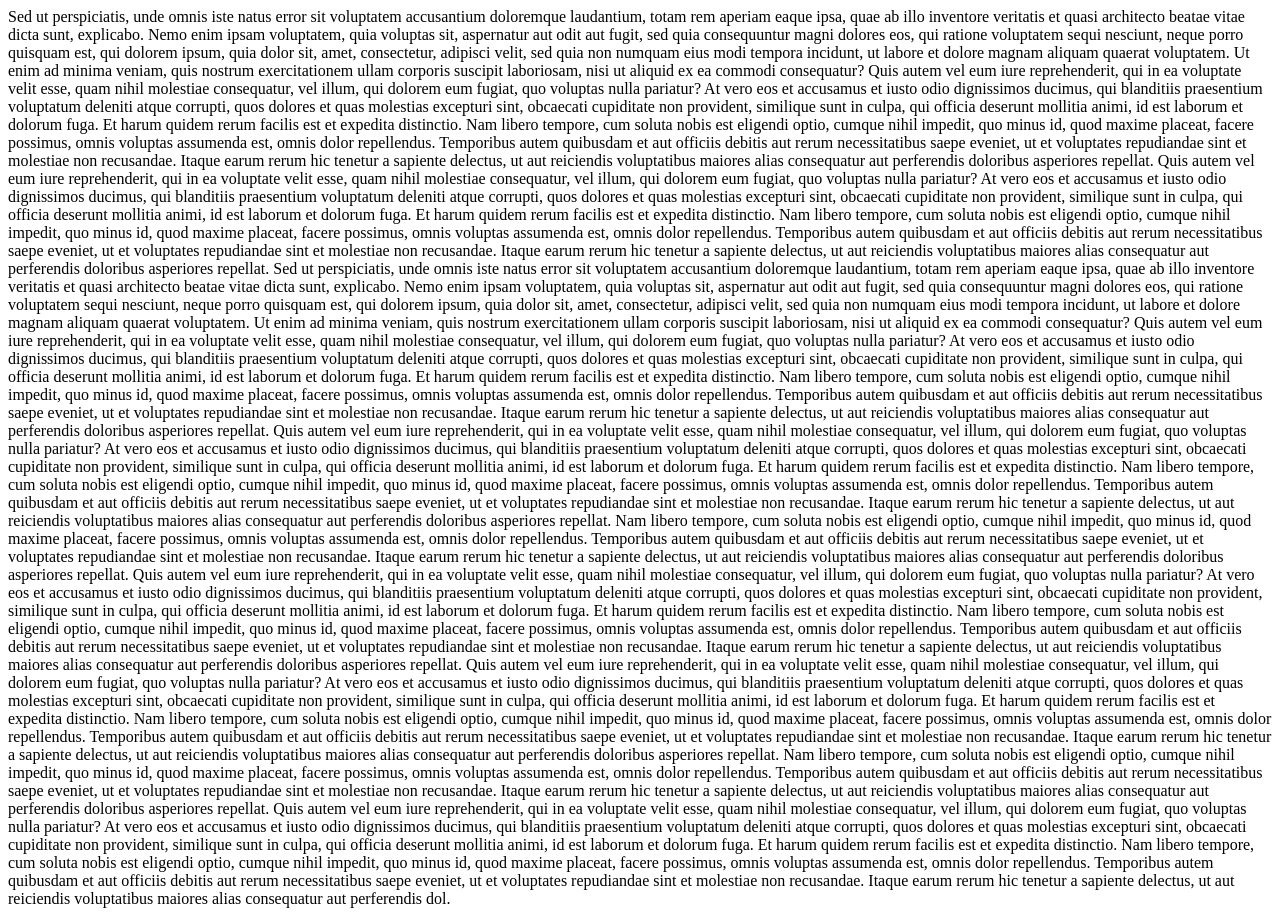
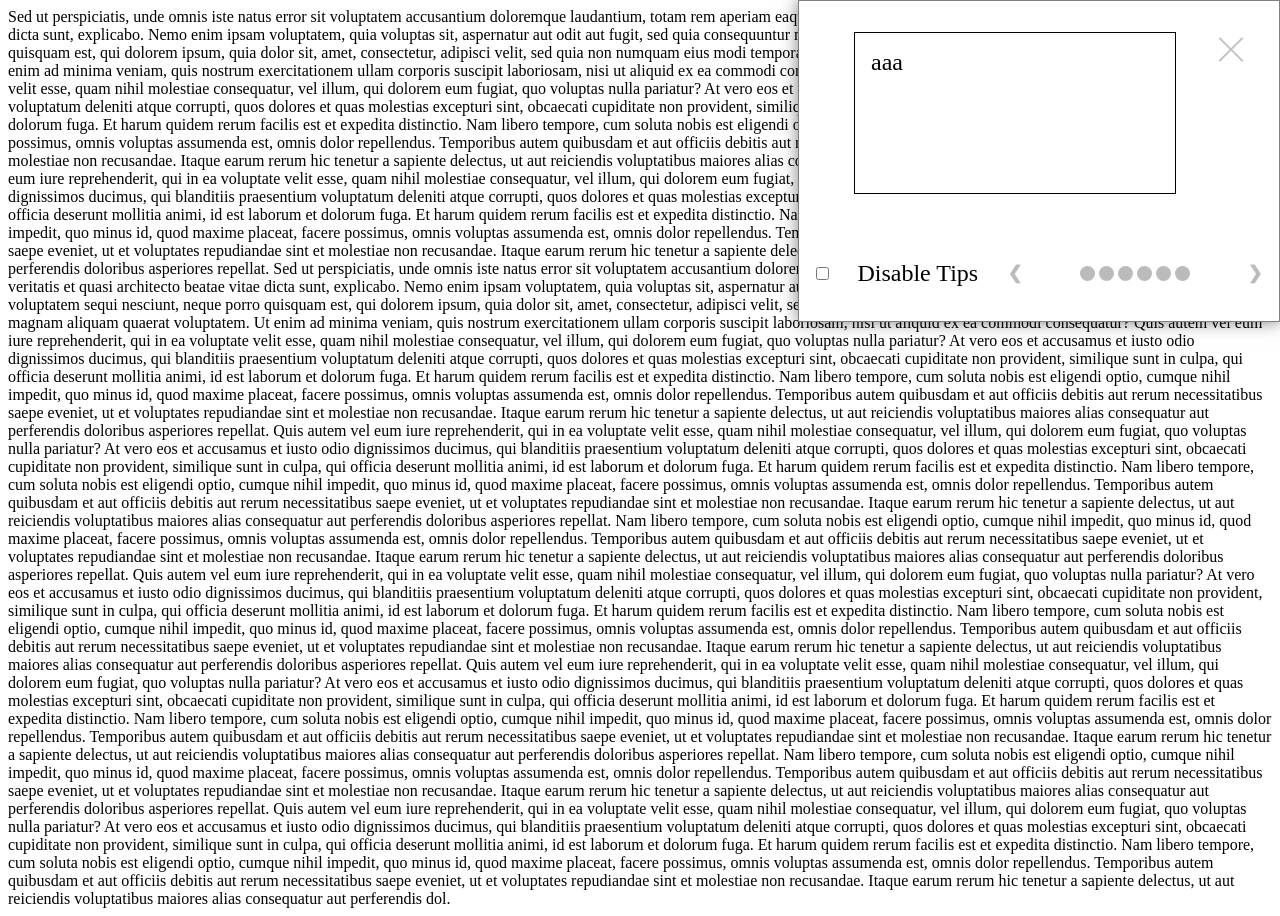
Before and after one commit to evzmar/PVT_test, a plain HTML site: page task_4/index.html in a window 1280 px wide. Drawn offline with Linux system fonts and the light colour scheme.

Commit message:
fix: fix script name

```diff
--- a/task_4/index.html
+++ b/task_4/index.html
@@ -4,7 +4,7 @@
     <meta charset="UTF-8">
     <title>notifications</title>
     <link rel="stylesheet" href="notifications/notifications.css">
-    <script src="notifications/notificationsInstall.js" defer></script>
+    <script src="notifications/notifications.js" defer></script>
 </head>
 <body>
 <div class="article" id="articleId">
```
